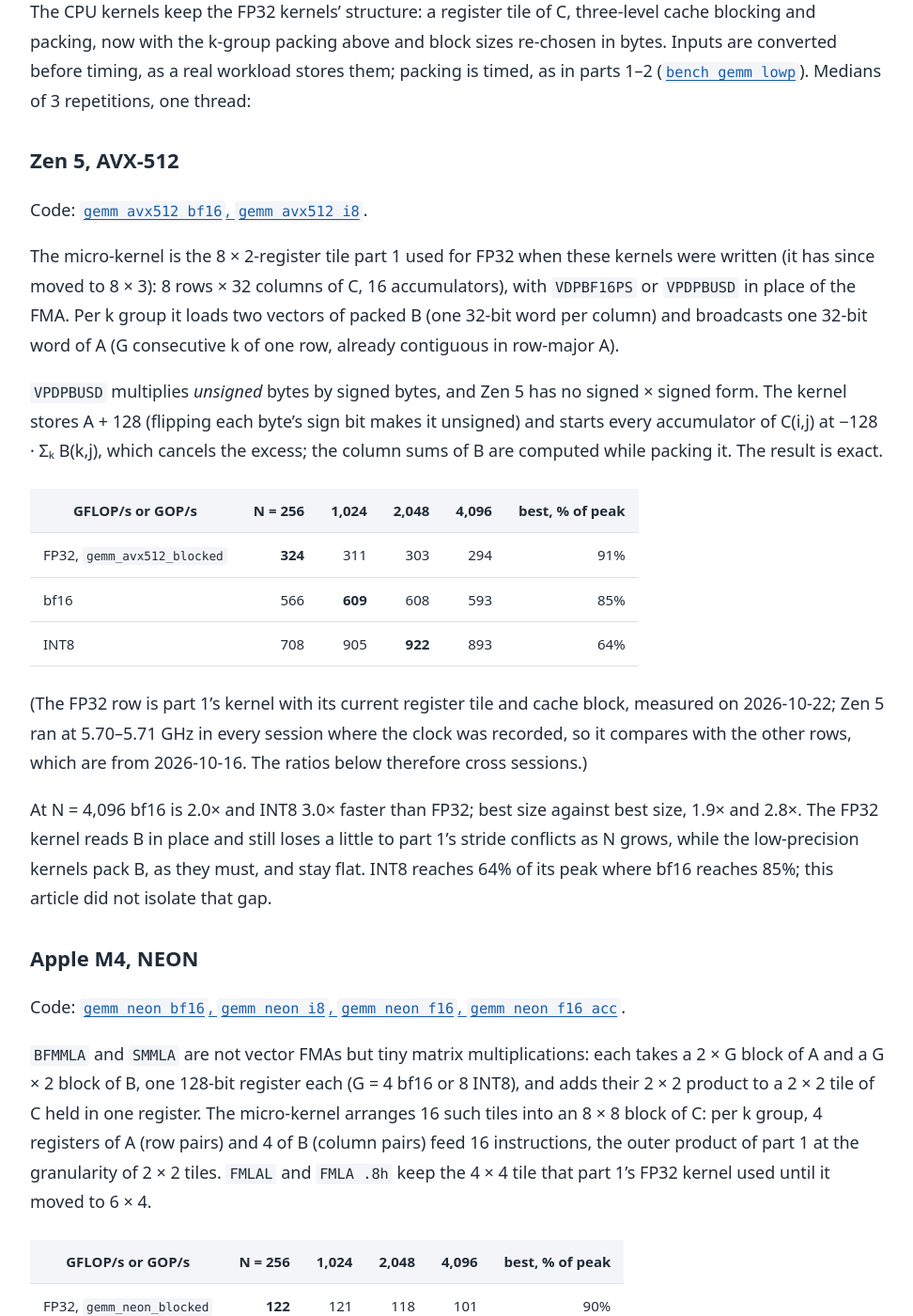
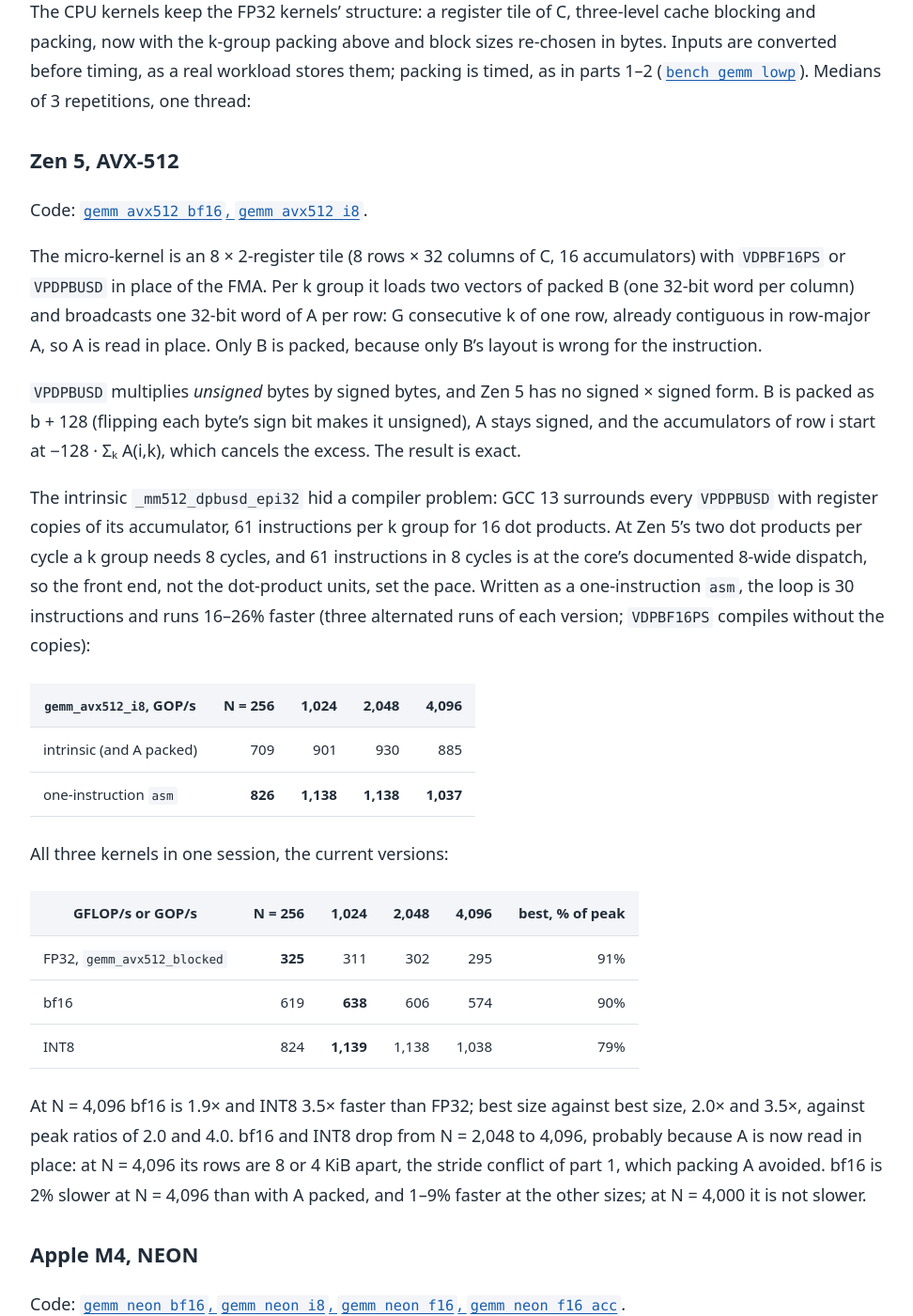
Before and after one commit to vdeviatkov/hpc-math-core, a Jekyll site: the page built from docs/articles/lowp-gemm.md, in a window 1280 px wide and 1400 px high, scrolled down 6076 px. Shown: the whole window at 94% size, without its empty margins (152-1124 px from the left). Built offline with Jekyll 4.4.1, drawn with Linux system fonts in a browser that asks for light colours; some of the changed text lies outside the part shown.

Commit message:
updated lowp

```diff
--- a/docs/articles/lowp-gemm.md
+++ b/docs/articles/lowp-gemm.md
@@ -40,8 +40,8 @@ measures what each format costs in accuracy.
   rate. It needs an `sm_120a` build. cuBLAS
   uses it; switching the hand-written kernels to it took FP8 from 214 to
   291 TFLOP/s (cp.async kernel) and from 233 to 387 (part 4's Level 8).
-- **The kernels:** INT8 reaches 3,525 GOP/s on one M4 SME2 unit and 922
-  on one Zen 5 core, 2.3× and 3.0× their FP32 kernels at N = 2,048, and
+- **The kernels:** INT8 reaches 3,525 GOP/s on one M4 SME2 unit and 1,138
+  on one Zen 5 core, 2.3× and 3.8× their FP32 kernels at N = 2,048, and
   419 TOP/s on the RTX 5080 at N = 16,384 (98% of cuBLAS). Each CUDA kernel serves all
   five formats; only the `mma.sync` instruction and the element width
   change. Part 4's Level 8 reaches 97–102% of cuBLAS in every format at
@@ -218,35 +218,47 @@ Medians of 3 repetitions, one thread:
 
 Code: [`gemm_avx512_bf16`, `gemm_avx512_i8`](https://github.com/vdeviatkov/hpc-math-core/blob/main/src/gemm/avx512_lowp.hpp).
 
-The micro-kernel is the 8 × 2-register tile part 1 used for FP32 when
-these kernels were written (it has since moved to 8 × 3): 8 rows × 32 columns of
-C, 16 accumulators), with `VDPBF16PS` or `VPDPBUSD` in place of the FMA.
-Per k group it loads two vectors of packed B (one 32-bit word per column)
-and broadcasts one 32-bit word of A (G consecutive k of one row, already
-contiguous in row-major A).
+The micro-kernel is an 8 × 2-register tile (8 rows × 32 columns of C,
+16 accumulators) with `VDPBF16PS` or `VPDPBUSD` in place of the FMA. Per
+k group it loads two vectors of packed B (one 32-bit word per column) and
+broadcasts one 32-bit word of A per row: G consecutive k of one row,
+already contiguous in row-major A, so A is read in place. Only B is
+packed, because only B's layout is wrong for the instruction.
 
 `VPDPBUSD` multiplies *unsigned* bytes by signed bytes, and Zen 5 has no
-signed × signed form. The kernel stores A + 128 (flipping each byte's sign
-bit makes it unsigned) and starts every accumulator of C(i,j) at
-−128 · Σₖ B(k,j), which cancels the excess; the column sums of B are
-computed while packing it. The result is exact.
+signed × signed form. B is packed as b + 128 (flipping each byte's sign
+bit makes it unsigned), A stays signed, and the accumulators of row i start
+at −128 · Σₖ A(i,k), which cancels the excess. The result is exact.
+
+The intrinsic `_mm512_dpbusd_epi32` hid a compiler problem: GCC 13
+surrounds every `VPDPBUSD` with register copies of its accumulator, 61
+instructions per k group for 16 dot products. At Zen 5's two dot products
+per cycle a k group needs 8 cycles, and 61 instructions in 8 cycles is at
+the core's documented 8-wide dispatch, so the front end, not the
+dot-product units, set the pace. Written as a one-instruction `asm`, the
+loop is 30 instructions and runs 16–26% faster (three alternated runs of
+each version; `VDPBF16PS` compiles without the copies):
+
+| `gemm_avx512_i8`, GOP/s | N = 256 | 1,024 | 2,048 | 4,096 |
+|---|--:|--:|--:|--:|
+| intrinsic (and A packed) | 709 | 901 | 930 | 885 |
+| one-instruction `asm` | **826** | **1,138** | **1,138** | **1,037** |
+
+All three kernels in one session, the current versions:
 
 | GFLOP/s or GOP/s | N = 256 | 1,024 | 2,048 | 4,096 | best, % of peak |
 |---|--:|--:|--:|--:|--:|
-| FP32, `gemm_avx512_blocked` | **324** | 311 | 303 | 294 | 91% |
-| bf16 | 566 | **609** | 608 | 593 | 85% |
-| INT8 | 708 | 905 | **922** | 893 | 64% |
+| FP32, `gemm_avx512_blocked` | **325** | 311 | 302 | 295 | 91% |
+| bf16 | 619 | **638** | 606 | 574 | 90% |
+| INT8 | 824 | **1,139** | 1,138 | 1,038 | 79% |
 
-(The FP32 row is part 1's kernel with its current register tile and cache
-block, measured on 2026-10-22; Zen 5 ran at 5.70–5.71 GHz in every
-session where the clock was recorded, so it compares with the other rows,
-which are from 2026-10-16. The ratios below therefore cross sessions.)
-
-At N = 4,096 bf16 is 2.0× and INT8 3.0× faster than FP32; best size
-against best size, 1.9× and 2.8×. The FP32 kernel reads B in place and
-still loses a little to part 1's stride conflicts as N grows, while the
-low-precision kernels pack B, as they must, and stay flat. INT8 reaches 64% of its peak where bf16 reaches 85%;
-this article did not isolate that gap.
+At N = 4,096 bf16 is 1.9× and INT8 3.5× faster than FP32; best size
+against best size, 2.0× and 3.5×, against peak ratios of 2.0 and 4.0.
+bf16 and INT8 drop from N = 2,048 to 4,096, probably because A is now
+read in place: at N = 4,096 its rows are 8 or 4 KiB apart, the stride
+conflict of part 1, which packing A avoided. bf16 is 2% slower at
+N = 4,096 than with A packed, and 1–9% faster at the other sizes; at
+N = 4,000 it is not slower.
 
 ### Apple M4, NEON
 
@@ -499,8 +511,8 @@ because all three accumulate the same `mma` instructions in the same k order.
   the GPU rows would differ there.
 - **The M4 ran with background load** (load average 2–11 across sessions). Repetitions
   agreed within 1%, but treat M4 figures as ±5%, as in parts 1–2.
-- **The Zen 5 INT8 kernel's gap** (64% of peak against bf16's 85%) was not
-  investigated.
+- **The Zen 5 INT8 kernel** reaches 79% of its peak against bf16's 90%;
+  the rest of that gap was not investigated.
 
 ## Takeaways
 
--- /dev/null
+++ b/docs/experiments/lowp/avx512-rewrite/load.txt
@@ -0,0 +1,6 @@
+ 20:22:51 up 2 days,  9:10,  4 users,  load average: 0.64, 0.78, 0.63
+ 20:23:45 up 2 days,  9:11,  4 users,  load average: 0.92, 0.84, 0.66
+DONE
+# final
+ 20:24:05 up 2 days,  9:11,  4 users,  load average: 0.74, 0.80, 0.65
+ 20:24:39 up 2 days,  9:12,  4 users,  load average: 0.91, 0.84, 0.67
```
Also changed, not shown: docs/benchmarks.md (+6 -5 lines), docs/experiments/lowp/README.md (+8 -0 lines), docs/experiments/lowp/avx512-rewrite/bench_lowp_zen5_rewrite.csv (added, +49 -0 lines), docs/experiments/lowp/avx512-rewrite/new_1.csv (added, +9 -0 lines), docs/experiments/lowp/avx512-rewrite/new_2.csv (added, +9 -0 lines), docs/experiments/lowp/avx512-rewrite/new_3.csv (added, +9 -0 lines), docs/experiments/lowp/avx512-rewrite/old_1.csv (added, +9 -0 lines), docs/experiments/lowp/avx512-rewrite/old_2.csv (added, +9 -0 lines), docs/experiments/lowp/avx512-rewrite/old_3.csv (added, +9 -0 lines), docs/kernel-design.md (+1 -1 lines), README.md, 1 other file.
